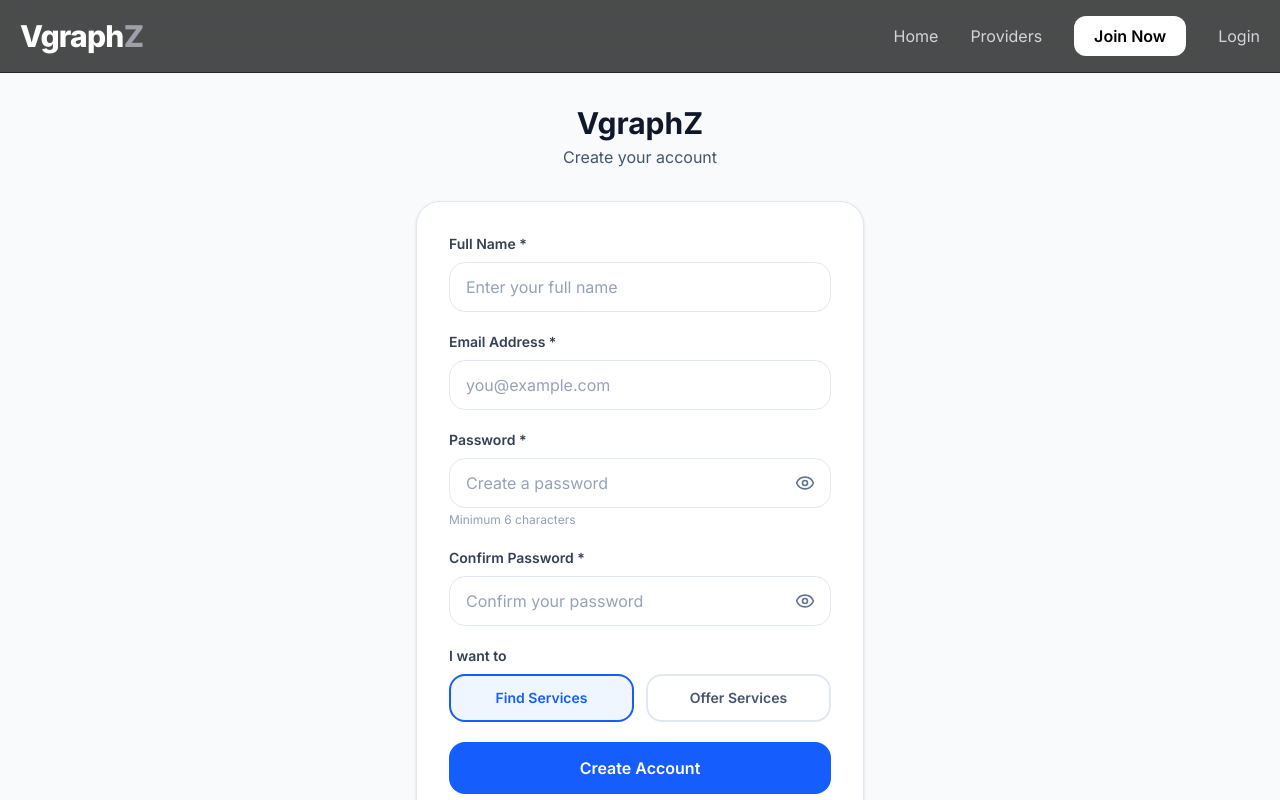
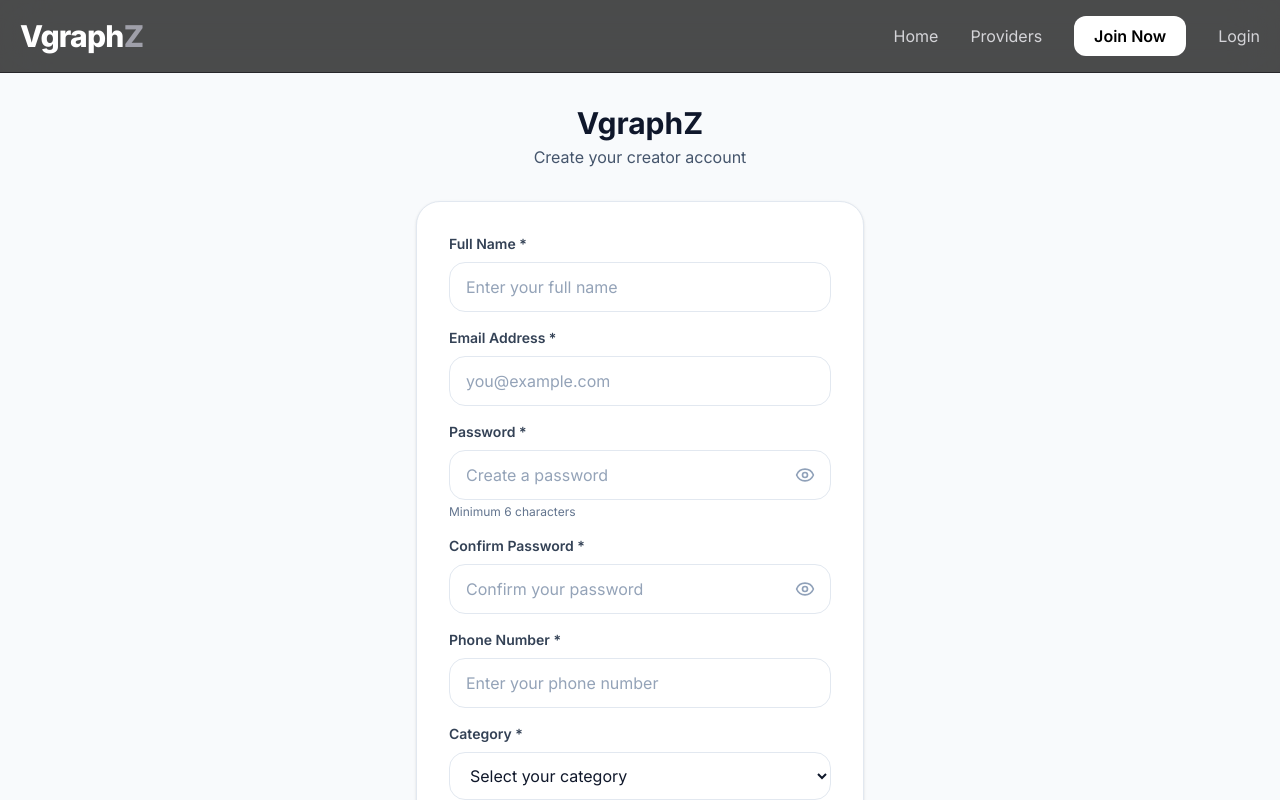
Before and after one commit to mukilan-d4/vgraphz, a Next.js app: page /register in a window 1280 px wide. Shown: the top 800 px of the page. Built offline with nearby package versions, Linux system fonts and the light colour scheme; no server answers.

Commit message:
Updated registration page - creator-only registration flow

```diff
--- a/src/app/register/page.tsx
+++ b/src/app/register/page.tsx
@@ -1,15 +1,22 @@
 "use client";
 
 import { useState } from "react";
-import { createClient } from '@supabase/supabase-js';
+import { supabase } from "@/lib/supabase";
 import { useRouter } from "next/navigation";
 import Link from "next/link";
 import { Eye, EyeOff } from "lucide-react";
 
-const supabaseUrl = 'https://offkbadcdznlsyazwvjq.supabase.co';
-const supabaseAnonKey = 'eyJhbGciOiJIUzI1NiIsInR5cCI6IkpXVCJ9.eyJpc3MiOiJzdXBhYmFzZSIsInJlZiI6Im9mZmtiYWRjZHpubHN5YXp3dmpxIiwicm9sZSI6ImFub24iLCJpYXQiOjE3ODQ0ODMyNDksImV4cCI6MjEwMDA1OTI0OX0.JgA1ssTRydtxNrmaEaoOPBdLcHF_EAoY-_0ooTX7vsc';
-
-const supabase = createClient(supabaseUrl, supabaseAnonKey);
+// All Tamil Nadu Districts
+const TAMIL_NADU_DISTRICTS = [
+  "Ariyalur", "Chengalpattu", "Chennai", "Coimbatore", "Cuddalore",
+  "Dharmapuri", "Dindigul", "Erode", "Kallakurichi", "Kancheepuram",
+  "Karur", "Krishnagiri", "Madurai", "Mayiladuthurai", "Nagapattinam",
+  "Namakkal", "Nilgiris", "Perambalur", "Pudukkottai", "Ramanathapuram",
+  "Ranipet", "Salem", "Sivaganga", "Tenkasi", "Thanjavur", "Theni",
+  "Thoothukudi", "Tiruchirappalli", "Tirunelveli", "Tirupathur",
+  "Tiruppur", "Tiruvallur", "Tiruvannamalai", "Tiruvarur", "Vellore",
+  "Viluppuram", "Virudhunagar"
+];
 
 export default function RegisterPage() {
   const router = useRouter();
@@ -19,128 +26,93 @@ export default function RegisterPage() {
   const [confirmPassword, setConfirmPassword] = useState("");
   const [showPassword, setShowPassword] = useState(false);
   const [showConfirmPassword, setShowConfirmPassword] = useState(false);
+  const [phone, setPhone] = useState("");
+  const [category, setCategory] = useState("");
+  const [district, setDistrict] = useState("");
+  const [error, setError] = useState("");
   const [loading, setLoading] = useState(false);
-  const [error, setError] = useState("");
-  const [success, setSuccess] = useState("");
-  const [userType, setUserType] = useState("customer");
 
   async function register(e: React.FormEvent) {
     e.preventDefault();
+    setLoading(true);
+    setError("");
 
-    if (!name.trim()) {
-      setError("Please enter your full name");
-      return;
-    }
-    if (!email.trim()) {
-      setError("Please enter your email address");
-      return;
-    }
-    if (password.length < 6) {
-      setError("Password must be at least 6 characters");
-      return;
-    }
     if (password !== confirmPassword) {
       setError("Passwords do not match");
+      setLoading(false);
       return;
     }
 
-    try {
-      setLoading(true);
-      setError("");
-      setSuccess("");
+    if (password.length < 6) {
+      setError("Password must contain at least 6 characters.");
+      setLoading(false);
+      return;
+    }
 
-      console.log("📝 Registering:", email);
-
-      // Sign up the user
     const { data, error: signupError } = await supabase.auth.signUp({
-        email: email.trim().toLowerCase(),
+      email,
       password,
       options: {
         data: {
-            full_name: name.trim(),
-            user_type: userType,
+          full_name: name,
+          phone: phone,
         },
       },
     });
 
+    const user = data.user;
+
     if (signupError) {
-        console.error("❌ Signup error:", signupError);
-        setError(signupError.message || "Registration failed");
+      if (signupError.message.toLowerCase().includes("already")) {
+        setError("This email is already registered.");
+      } else {
+        setError(signupError.message);
+      }
+      setLoading(false);
       return;
     }
 
-      if (!data.user) {
-        setError("Registration failed");
+    if (!user) {
+      setError("User creation failed");
+      setLoading(false);
       return;
     }
 
-      console.log("✅ User created:", data.user.id);
-
-      // Create profile with retry
-      let profileCreated = false;
-      let retryCount = 0;
-      const maxRetries = 3;
-
-      while (!profileCreated && retryCount < maxRetries) {
-        try {
-          console.log(`📝 Attempting to create profile (attempt ${retryCount + 1})...`);
-
     const { error: profileError } = await supabase
-            .from("profiles")
-            .insert([
-              {
-                id: data.user.id,
-                full_name: name.trim(),
-                email: email.trim().toLowerCase(),
-                role: userType === "provider" ? "provider" : "customer",
-              },
-            ]);
+      .from("videographers")
+      .insert({
+        user_id: user.id,
+        name,
+        email,
+        phone,
+        category,
+        district,
+        status: "pending",
+        approved: false
+      });
 
     if (profileError) {
-            console.error(`❌ Profile error (attempt ${retryCount + 1}):`, profileError);
-            retryCount++;
-            if (retryCount < maxRetries) {
-              await new Promise(resolve => setTimeout(resolve, 1000));
-            }
-          } else {
-            console.log("✅ Profile created successfully");
-            profileCreated = true;
-          }
-        } catch (profileErr) {
-          console.error(`❌ Profile exception (attempt ${retryCount + 1}):`, profileErr);
-          retryCount++;
-          if (retryCount < maxRetries) {
-            await new Promise(resolve => setTimeout(resolve, 1000));
-          }
-        }
+      setError(profileError.message);
+      setLoading(false);
+      return;
     }
 
-      if (!profileCreated) {
-        console.warn("⚠️ Profile creation failed after retries, but user is created");
-        // Don't stop - user is already created
-      }
-
-      setSuccess("Account created successfully! Please check your email to verify.");
-      setTimeout(() => router.push("/login"), 3000);
-
-    } catch (err: any) {
-      console.error("💥 Error:", err);
-      setError(err.message || "Something went wrong");
-    } finally {
-      setLoading(false);
-    }
+    router.push("/login?registered=true");
   }
 
   return (
     <main className="min-h-screen bg-slate-50 flex items-center justify-center px-4 py-8">
       <div className="w-full max-w-md">
+
+        {/* Logo/Brand */}
         <div className="text-center mb-8">
           <h1 className="text-3xl font-bold text-slate-900">VgraphZ</h1>
-          <p className="text-slate-600 mt-1">Create your account</p>
+          <p className="text-slate-600 mt-1">Create your creator account</p>
         </div>
 
+        {/* Register Card */}
         <div className="bg-white rounded-3xl border border-slate-200 shadow-sm p-8">
-          <form onSubmit={register} className="space-y-5">
+          <form onSubmit={register} className="space-y-4">
             <div>
               <label className="block text-sm font-semibold text-slate-700 mb-2">
                 Full Name *
@@ -170,93 +142,111 @@ export default function RegisterPage() {
             </div>
 
             <div>
-              <label className="block text-sm font-semibold text-slate-700 mb-2">
+              <label className="block text-sm font-semibold mb-2">
                 Password *
               </label>
               <div className="relative">
                 <input
                   type={showPassword ? "text" : "password"}
-                  placeholder="Create a password"
                   value={password}
                   onChange={(e) => setPassword(e.target.value)}
-                  className="w-full rounded-2xl border border-slate-200 bg-white px-4 py-3 pr-12 text-slate-900 placeholder:text-slate-400 focus:border-blue-500 focus:outline-none focus:ring-4 focus:ring-blue-500/10 transition"
+                  placeholder="Create a password"
+                  className="w-full rounded-2xl border border-slate-200 px-4 py-3 pr-12 focus:border-blue-500 focus:outline-none focus:ring-4 focus:ring-blue-500/10 transition"
                   required
-                  minLength={6}
                 />
                 <button
                   type="button"
                   onClick={() => setShowPassword(!showPassword)}
-                  className="absolute right-4 top-1/2 -translate-y-1/2 text-slate-500 hover:text-blue-600 transition"
+                  className="absolute inset-y-0 right-0 flex items-center px-4 z-20 text-slate-400 hover:text-blue-600 transition"
                 >
                   {showPassword ? <EyeOff size={20} /> : <Eye size={20} />}
                 </button>
               </div>
-              <p className="text-xs text-slate-400 mt-1">Minimum 6 characters</p>
+              <p className="mt-1 text-xs text-slate-500">Minimum 6 characters</p>
             </div>
 
             <div>
-              <label className="block text-sm font-semibold text-slate-700 mb-2">
+              <label className="block text-sm font-semibold mb-2">
                 Confirm Password *
               </label>
               <div className="relative">
                 <input
                   type={showConfirmPassword ? "text" : "password"}
-                  placeholder="Confirm your password"
                   value={confirmPassword}
                   onChange={(e) => setConfirmPassword(e.target.value)}
-                  className="w-full rounded-2xl border border-slate-200 bg-white px-4 py-3 pr-12 text-slate-900 placeholder:text-slate-400 focus:border-blue-500 focus:outline-none focus:ring-4 focus:ring-blue-500/10 transition"
+                  placeholder="Confirm your password"
+                  className="w-full rounded-2xl border border-slate-200 px-4 py-3 pr-12 focus:border-blue-500 focus:outline-none focus:ring-4 focus:ring-blue-500/10 transition"
                   required
                 />
                 <button
                   type="button"
                   onClick={() => setShowConfirmPassword(!showConfirmPassword)}
-                  className="absolute right-4 top-1/2 -translate-y-1/2 text-slate-500 hover:text-blue-600 transition"
+                  className="absolute inset-y-0 right-0 flex items-center px-4 z-20 text-slate-400 hover:text-blue-600 transition"
                 >
                   {showConfirmPassword ? <EyeOff size={20} /> : <Eye size={20} />}
                 </button>
               </div>
+              {confirmPassword && (
+                <p className={`mt-2 text-sm ${password === confirmPassword ? "text-green-600" : "text-red-600"}`}>
+                  {password === confirmPassword ? "✓ Passwords Match" : "✗ Passwords Do Not Match"}
+                </p>
+              )}
             </div>
 
             <div>
               <label className="block text-sm font-semibold text-slate-700 mb-2">
-                I want to
+                Phone Number *
               </label>
-              <div className="grid grid-cols-2 gap-3">
-                <button
-                  type="button"
-                  onClick={() => setUserType("customer")}
-                  className={`rounded-2xl border-2 px-4 py-3 text-sm font-semibold transition ${
-                    userType === "customer"
-                      ? "border-blue-600 bg-blue-50 text-blue-600"
-                      : "border-slate-200 bg-white text-slate-600 hover:border-blue-200"
-                  }`}
+              <input
+                type="tel"
+                placeholder="Enter your phone number"
+                value={phone}
+                onChange={(e) => setPhone(e.target.value)}
+                className="w-full rounded-2xl border border-slate-200 bg-white px-4 py-3 text-slate-900 placeholder:text-slate-400 focus:border-blue-500 focus:outline-none focus:ring-4 focus:ring-blue-500/10 transition"
+                required
+                minLength={10}
+              />
+            </div>
+
+            <div>
+              <label className="block text-sm font-semibold text-slate-700 mb-2">
+                Category *
+              </label>
+              <select
+                value={category}
+                onChange={(e) => setCategory(e.target.value)}
+                className="w-full rounded-2xl border border-slate-200 bg-white px-4 py-3 text-slate-900 focus:border-blue-500 focus:outline-none focus:ring-4 focus:ring-blue-500/10 transition"
+                required
               >
-                  Find Services
-                </button>
-                <button
-                  type="button"
-                  onClick={() => setUserType("provider")}
-                  className={`rounded-2xl border-2 px-4 py-3 text-sm font-semibold transition ${
-                    userType === "provider"
-                      ? "border-blue-600 bg-blue-50 text-blue-600"
-                      : "border-slate-200 bg-white text-slate-600 hover:border-blue-200"
-                  }`}
+                <option value="">Select your category</option>
+                <option value="Videographer">Videographer</option>
+                <option value="Photographer">Photographer</option>
+                <option value="Video Editor">Video Editor</option>
+                <option value="Photo Editor">Photo Editor</option>
+                <option value="Drone Pilot">Drone Pilot</option>
+              </select>
+            </div>
+
+            <div>
+              <label className="block text-sm font-semibold text-slate-700 mb-2">
+                District *
+              </label>
+              <select
+                value={district}
+                onChange={(e) => setDistrict(e.target.value)}
+                className="w-full rounded-2xl border border-slate-200 bg-white px-4 py-3 text-slate-900 focus:border-blue-500 focus:outline-none focus:ring-4 focus:ring-blue-500/10 transition"
+                required
               >
-                  Offer Services
-                </button>
-              </div>
+                <option value="">Select your district</option>
+                {TAMIL_NADU_DISTRICTS.map((d) => (
+                  <option key={d} value={d}>{d}</option>
+                ))}
+              </select>
             </div>
 
             {error && (
               <div className="bg-red-50 border border-red-200 rounded-2xl px-4 py-3">
                 <p className="text-red-600 text-sm font-medium">{error}</p>
-              </div>
-            )}
-
-            {success && (
-              <div className="bg-green-50 border border-green-200 rounded-2xl px-4 py-3">
-                <p className="text-green-600 text-sm font-medium">{success}</p>
-                <p className="text-green-500 text-xs mt-1">Redirecting to login...</p>
               </div>
             )}
 
@@ -287,6 +277,7 @@ export default function RegisterPage() {
           </form>
         </div>
 
+        {/* Footer */}
         <p className="text-center text-xs text-slate-500 mt-6">
           By creating an account, you agree to our Terms of Service and Privacy Policy
         </p>
```
Lines whose indentation alone changed are shown as unchanged.
